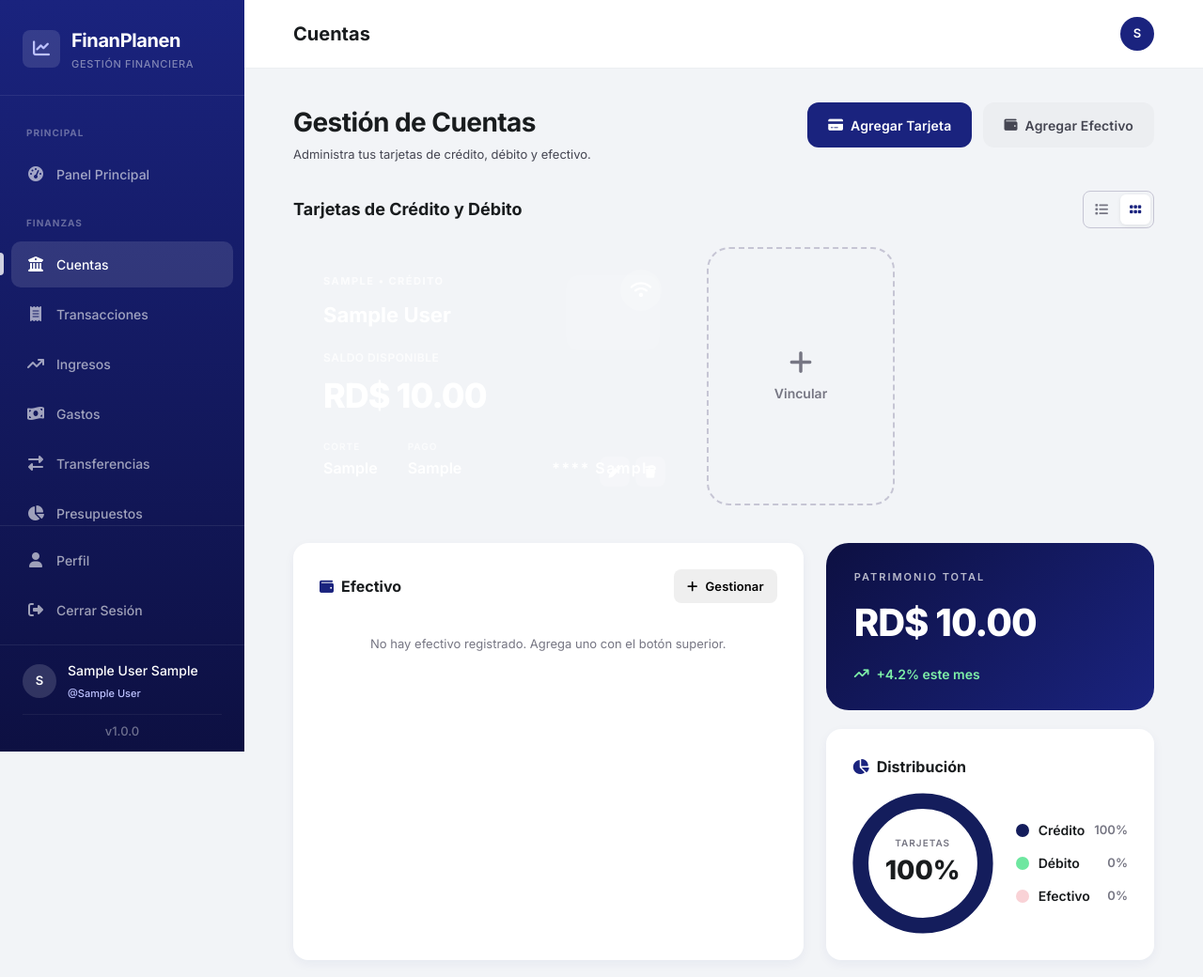
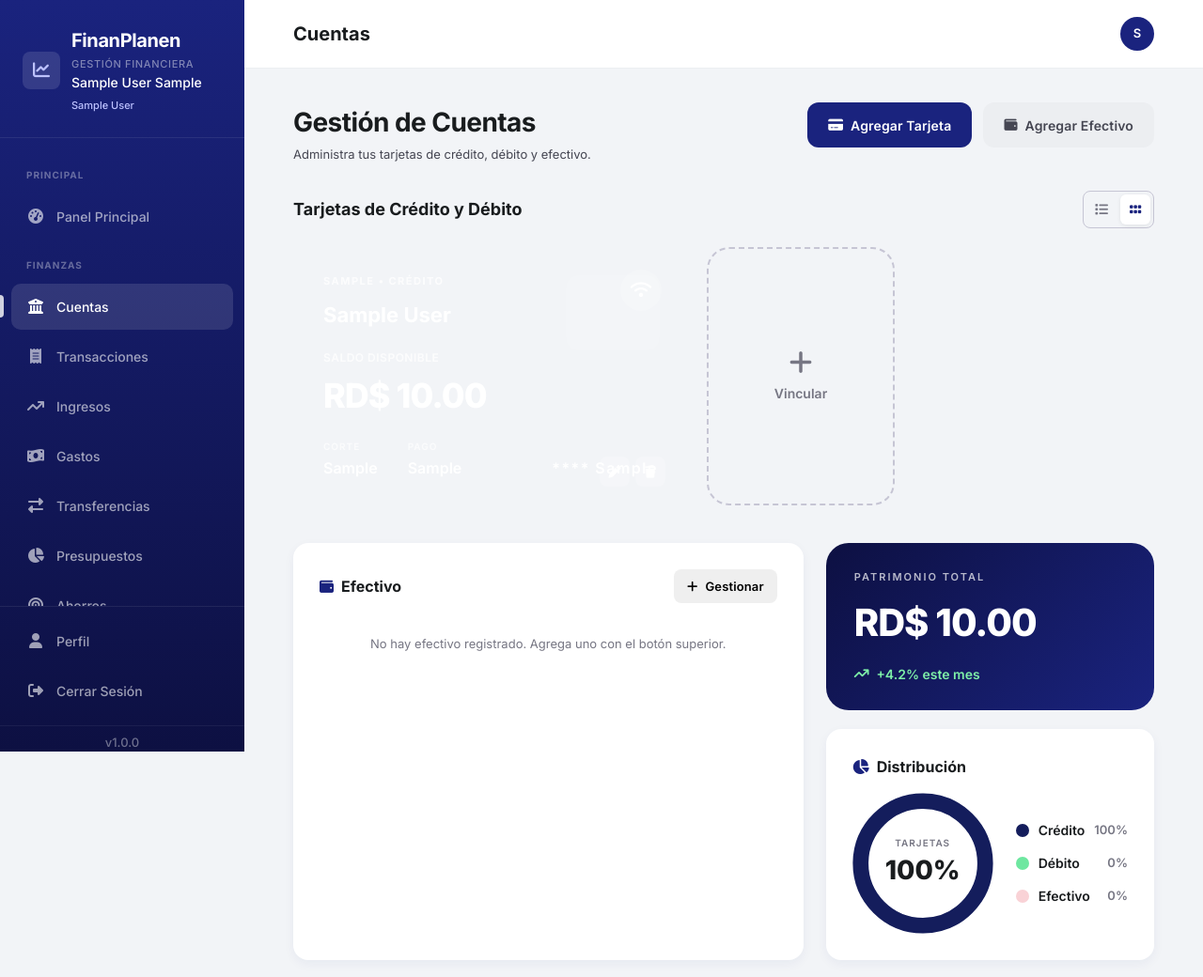
Before and after one commit to Code-Castor28/finanplanen, a Django app: page /cuentas/ in a window 1280 px wide. Shown: the top 1040 px of the page at 94% size. Run offline with Django 4.2, Linux system fonts and the light colour scheme; a user stored in the database is signed in; tables that the repository leaves empty hold one stand-in row (values such as "Sample post"); parts of the project's set-up code (start-up, migrations or seed data) failed here and were passed over; some libraries are stand-ins or nearby versions.

Commit message:
feat(versionado): cambio para mover el nombre del user arriba

```diff
--- a/templates/base.html
+++ b/templates/base.html
@@ -29,6 +29,8 @@
         <div>
           <span class="ln">FinanPlanen</span>
           <span class="ls">Gesti&oacute;n Financiera</span>
+        <span class="user-name">{{ user.nombre }} {{ user.apellido }}</span>
+        <span class="user-badge">{{ user.nombre_usuario }}</span>
         </div>
       </div>
     </a>
@@ -85,13 +87,6 @@
         <i class="fas fa-right-from-bracket"></i><span>Cerrar Sesi&oacute;n</span>
       </a>
     </div>
-
-    <div class="sidebar-footer">
-      <div class="user-avatar">{{ user.nombre|first|upper|default:user.nombre_usuario|first|upper }}</div>
-      <div>
-        <span class="user-name">{{ user.nombre }} {{ user.apellido }}</span>
-        <span class="user-badge">@{{ user.nombre_usuario }}</span>
-      </div>
       <div class="sidebar-version">v{{ app_version }}</div>
     </div>
   </aside>
```
